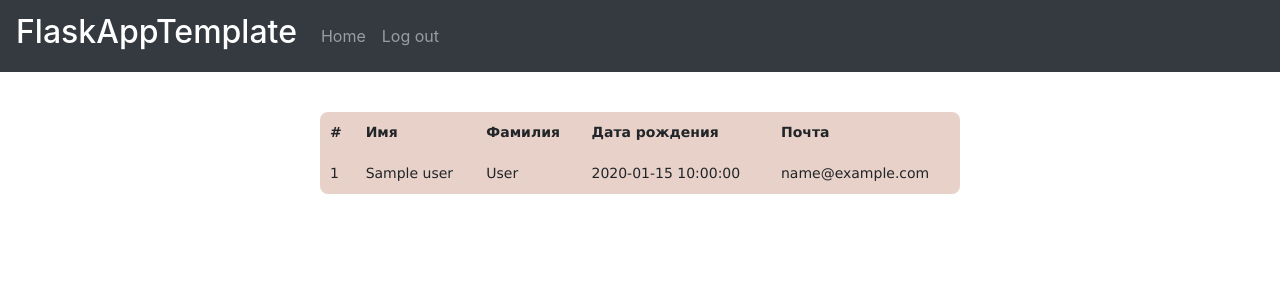
After one commit to UlvarMassiveAnus/FlaskApp, a Flask app: template templates/students.html in a window 1280 px wide. The commit adds this page. Shown: the top 300 px of the page. Run offline with Flask 2, Linux system fonts and the light colour scheme; the template is opened without the code that fills it: most values are stand-ins (such as "Sample title", 1, 10 or a date in 2020); some libraries are stand-ins or nearby versions.

Commit message:
Добавлены Students для учителя и доделана система тестирования(back-end)

```diff
--- a/data/models/lessons.py
+++ b/data/models/lessons.py
@@ -13,6 +13,7 @@ class Lessons(SqlAlchemyBase, SerializerMixin):
     to_class = sa.Column('to_class', sa.Integer, sa.ForeignKey("a_classes.id"), nullable=True)
     lesson_date = sa.Column('lesson_date', sa.Date, nullable=True)
     author = sa.Column('author', sa.String, sa.ForeignKey("teachers.id"), nullable=True)
+    completed_by = sa.Column('completed_by', sa.String, nullable=True)
     lesson_file = sa.Column('lesson_file', sa.String, nullable=True)
 
     subjects = sa.orm.relation("Subjects", foreign_keys=[to_subject])
--- a/helper.py
+++ b/helper.py
@@ -1,7 +1,9 @@
 from data.db_session import create_session, global_init
-from data.models.lessons import Lessons
+from data.models.teachers import Teachers
+from data.models.a_class import AClasses
 import datetime
 
 global_init("db/project.sqlite")
 session = create_session()
-lesson = session.query(Lessons).get(3)
+t = session.query(AClasses).get(1)
+print(t.teachers.users.name)
--- a/main.py
+++ b/main.py
@@ -74,42 +74,51 @@ def logout():
 def home():
     if not current_user.is_authenticated:
         return redirect("/login")
-    return render_template('home_page.html', current_user=current_user)
+    return render_template('home_page.html', current_user=current_user, shadow=find_shadow(current_user))
 
 
 @app.route('/classes')
 def classes():
     if not current_user.is_authenticated:
         return redirect("/login")
-    session = create_session()
+
     shadow = find_shadow(current_user)
     if current_user.role == "Teacher":
+
+        session = create_session()
         a_classes = session.query(AClasses).all()
+        for cl in a_classes:
+            cur_lessons_list = []
+            for ls in session.query(Lessons).filter(Lessons.to_class == cl.id).all():
+                if ls.lesson_date == datetime.datetime.today().date():
+                    cur_lessons_list.append(str(ls.id))
+            cl.cur_lessons_list = ', '.join(cur_lessons_list)
+        session.commit()
+
         lessons = {}
+
+        session = create_session()
+        a_classes = session.query(AClasses).all()
         for cl in a_classes:
             cur_lessons_list = cl.cur_lessons_list.split(", ")
             lessons[cl.title] = [session.query(Lessons).filter(Lessons.id == int(les)).first() for les in
-                                 cur_lessons_list]
+                                 cur_lessons_list if les]
+
+        return render_template('classes.html',
+                               current_user=current_user,
+                               shadow=shadow,
+                               a_classes=a_classes,
+                               lessons=lessons)
     else:
         return redirect("/")
-    return render_template('classes.html',
-                           current_user=current_user,
-                           shadow=shadow,
-                           a_classes=a_classes,
-                           lessons=lessons)
-
-
-@app.route('/courses')
-def courses():
-    if not current_user.is_authenticated:
-        return redirect("/login")
-    return render_template('courses.html', current_current_user=current_user)
 
 
 @app.route('/timetable')
 def timetable():
     if not current_user.is_authenticated:
         return redirect("/login")
+    if current_user.role == "Teacher":
+        return redirect("/")
     session = create_session()
     shadow = find_shadow(current_user)
     if current_user.role == "Student":
@@ -117,28 +126,25 @@ def timetable():
         cur_lessons_list = []
         for ls in session.query(Lessons).filter(Lessons.to_class == cl.id).all():
             if ls.lesson_date == datetime.datetime.today().date():
-                cur_lessons_list.append(ls.title)
+                cur_lessons_list.append(str(ls.id))
         cl.cur_lessons_list = ', '.join(cur_lessons_list)
         session.commit()
         session = create_session()
-        cur_lessons_list = cl.cur_lessons_list.split(", ")
-        lessons = [session.query(Lessons).filter(Lessons.title == les).first() for les in cur_lessons_list]
+        cur_lessons_list = [i for i in cl.cur_lessons_list.split(", ") if i]
+        lessons = [session.query(Lessons).filter(Lessons.id == int(les)).first() for les in cur_lessons_list]
     else:
         return redirect("/")
     return render_template('timetable.html', current_user=current_user, lessons=lessons)
 
 
-@app.route('/settings')
-def settings():
+@app.route('/lessoncreate/<int:class_id>', methods=['GET', 'POST'])
+def lessoncreate(class_id):
     if not current_user.is_authenticated:
         return redirect("/login")
-    return render_template('settings.html', current_user=current_user)
-
-
-@app.route('/lessoncreate', methods=['GET', 'POST'])
-def lessoncreate():
+    if current_user.role == "Student":
+        return redirect("/")
     if request.method == 'GET':
-        return render_template('lessoncreate.html', url_for=url_for)
+        return render_template('lessoncreate.html', url_for=url_for, class_id=class_id)
     elif request.method == 'POST':
         files_data = request.files.to_dict()
         files_paths = {}
@@ -154,12 +160,13 @@ def lessoncreate():
             files_paths[input_name] = str(file_prefix) + "_" + files_data[input_name].filename
             files_data[input_name].save(dst=filepath)
 
-        for key in [i for i in files_data.keys()] + [i for i in text_data.keys()]:
+        for key in [i for i in files_data.keys() if i[-1].isdigit()] + [i for i in text_data.keys() if i[-1].isdigit()]:
             file.insert(int(key[-1]) - 1, key)
 
         file_prefix = int(datetime.datetime.today().timestamp())
         with open(f"lessons/{file_prefix}_lesson.txt", "w") as f:
-            for key in file:
+            f.write(f"{text_data['lsnm1']}\n")
+            for key in file[1:]:
                 try:
                     f.write(text_data[key].replace("\n", ""))
                 except Exception:
@@ -168,8 +175,8 @@ def lessoncreate():
         session = create_session()
         lesson = Lessons(title=request.form['lsnm1'],
                          to_subject=shadow.taught_subject,
-                         to_class=shadow.a_class,
-                         lesson_date=datetime.date(2020, 11, 1),
+                         to_class=request.form['class_id'],
+                         lesson_date=datetime.datetime.today().date(),
                          author=shadow.id,
                          lesson_file=f"{file_prefix}_lesson.txt")
         session.add(lesson)
@@ -179,6 +186,10 @@ def lessoncreate():
 
 @app.route('/testcreate/<int:lesson_id>', methods=['GET', 'POST'])
 def testcreate(lesson_id):
+    if not current_user.is_authenticated:
+        return redirect("/login")
+    if current_user.role == "Student":
+        return redirect("/")
     if request.method == 'GET':
         return render_template('testcreate.html', url_for=url_for, lesson_id=lesson_id)
     elif request.method == 'POST':
@@ -204,7 +215,7 @@ def testcreate(lesson_id):
                 f.write("|NewQuestion|\n")
         task = Tasks(to_subject=shadow.taught_subject,
                      to_lesson=lesson_id,
-                     task_date=datetime.date(2020, 11, 1),
+                     task_date=datetime.datetime.today().date(),
                      task_role="TEST",
                      task_file=f'{file_prefix}_task.txt')
         session = create_session()
@@ -219,6 +230,10 @@ def testcreate(lesson_id):
 @app.route('/readlesson/<int:lesson_id>')
 def readlesson(lesson_id):
     if not current_user.is_authenticated:
+        return redirect("/login")
+    if current_user.role == "Teacher":
+        return redirect("/")
+    if not current_user.is_authenticated:
         return redirect('/login')
     session = create_session()
     lesson = session.query(Lessons).get(lesson_id)
@@ -228,11 +243,16 @@ def readlesson(lesson_id):
             data[line] = data[line].strip("\n")
     return render_template('readlesson.html', data=data,
                            current_user=current_user,
-                           url_for=url_for)
+                           url_for=url_for,
+                           to_task=lesson.to_task)
 
 
 @app.route('/readtest/<int:task_id>', methods=['GET', 'POST'])
 def readtest(task_id):
+    if not current_user.is_authenticated:
+        return redirect("/login")
+    if current_user.role == "Teacher":
+        return redirect("/")
     if not current_user.is_authenticated:
         return redirect('/login')
     if request.method == 'GET':
@@ -255,13 +275,40 @@ def readtest(task_id):
         return render_template('readtest.html', data=file,
                                current_user=current_user, rand=rand,
                                right_answers="".join([str(i % 4 + 1) for i in range(len(rand)) if rand[i] == 4]),
-                               task_id="test_value")
+                               task_id=task_id)
     elif request.method == 'POST':
         mark = 0
         for i, r in enumerate(request.form["right_answers"]):
             if request.form[str(i + 1)] == r:
                 mark += 1
-        return render_template('result.html', mark=int((mark / len(request.form["right_answers"])) * 100))
+        mark = int((mark / len(request.form["right_answers"])) * 100)
+        if mark >= 80:
+            session = create_session()
+            task = session.query(Tasks).get(request.form["task_id"])
+            lesson = session.query(Lessons).get(task.to_lesson)
+            completed_by = lesson.completed_by
+            if completed_by is None:
+                completed_by = ''
+            shadow = find_shadow(current_user)
+            if completed_by:
+                completed_by += ', ' + str(shadow.id)
+            else:
+                completed_by += str(shadow.id)
+            lesson.completed_by = completed_by
+            session.commit()
+        return render_template('result.html', mark=mark)
+
+
+@app.route('/students')
+def students():
+    if not current_user.is_authenticated:
+        return redirect("/login")
+    if current_user.role == "Student":
+        return redirect("/")
+    shadow = find_shadow(current_user)
+    session = create_session()
+    sts = [st for st in session.query(Students).filter(Students.in_class == shadow.a_class)]
+    return render_template('students.html', students=sts)
 
 
 if __name__ == '__main__':
--- a/templates/base.html
+++ b/templates/base.html
@@ -27,20 +27,24 @@
         <div class="collapse navbar-collapse" id="navbarNav">
             <ul class="navbar-nav">
             <li class="nav-item">
-                <a class="nav-link" href="#">Home</a>
+                <a class="nav-link" href="/home">Home</a>
             </li>
+            {% if current_user.role == "Teacher" %}
             <li class="nav-item">
                 <a class="nav-link" href="/classes">Classes</a>
             </li>
+            <li>
+                <a class="nav-link" href="/students">Students</a>
+            </li>
+            {% endif %}
+            {% if current_user.role == "Student"%}
             <li class="nav-item">
-                <a class="nav-link" href="#">Courses</a>
+                <a class="nav-link" href="/">Marks</a>
             </li>
             <li class="nav-item">
-                <a class="nav-link" href="#">Timetable</a>
+                <a class="nav-link" href="/timetable">Timetable</a>
             </li>
-            <li class="nav-item">
-                <a class="nav-link" href="#">Settings</a>
-            </li>
+            {% endif %}
             <li class="nav-item">
                 <a class="nav-link" href="/logout">Log out</a>
             </li>
--- a/templates/home_page.html
+++ b/templates/home_page.html
@@ -2,6 +2,10 @@
 
 {% block content %}
 <div class="p-2">
-    <p>{{ current_user.role }}</p>
+    {% if current_user.role == "Student" %}
+    <p>Вы вошли как ученик.</p>
+    {% elif current_user.role == "Teacher" %}
+    <p>Вы вошли как учитель.</p>
+    {% endif %}
 </div>
 {% endblock %}
--- a/templates/lessoncreate.html
+++ b/templates/lessoncreate.html
@@ -56,6 +56,7 @@
 <input type="button" value="Add Picture" class="immg" onclick="loadimmg();">
 <input type="button" value="Remove" class="dell" onclick="removestuff();">
 <form method="post" enctype="multipart/form-data">
+    <input type="hidden" name="class_id" value="{{ class_id }}">
     <input type="text" name="lsnm1" value="Lesson Name">
     <input type="submit" value="Save Lesson" class="send">
     <div id="block-1">
--- /dev/null
+++ b/templates/students.html
@@ -0,0 +1,40 @@
+{% extends "base.html" %}
+
+{% block content%}
+<table class="my_table">
+    <tr>
+        <th>#</th>
+        <th>Имя</th>
+        <th>Фамилия</th>
+        <th>Дата рождения</th>
+        <th>Почта</th>
+    </tr>
+    {% for student in students %}
+        <tr>
+            <td scope="row">{{ loop.index }}</td>
+            <td>{{ student.users.name }}</td>
+            <td>{{ student.users.surname }}</td>
+            <td>{{ student.users.birth_date }}</td>
+            <td>{{ student.users.email }}</td>
+        </tr>
+    {% endfor %}
+
+</table>
+<style>
+    table {
+        font-family: "Lucida Sans Unicode", "Lucida Grande", Sans-Serif;
+        font-size: 14px;
+        margin-top: 40px;
+        margin-left: auto;
+        margin-right: auto;
+        background: #e8d1c8;
+        max-width: 50%;
+        width: 50%;
+        border-collapse: collapse;
+        border-radius: 8px 8px 8px 8px;
+    }
+    td, th {
+        padding: 10px;
+    }
+</style>
+{% endblock %}
```
Also changed, not shown: templates/classes.html (+3 -5 lines), templates/readlesson.html (+5 -2 lines), templates/timetable.html (+10 -4 lines), db/project.sqlite.
